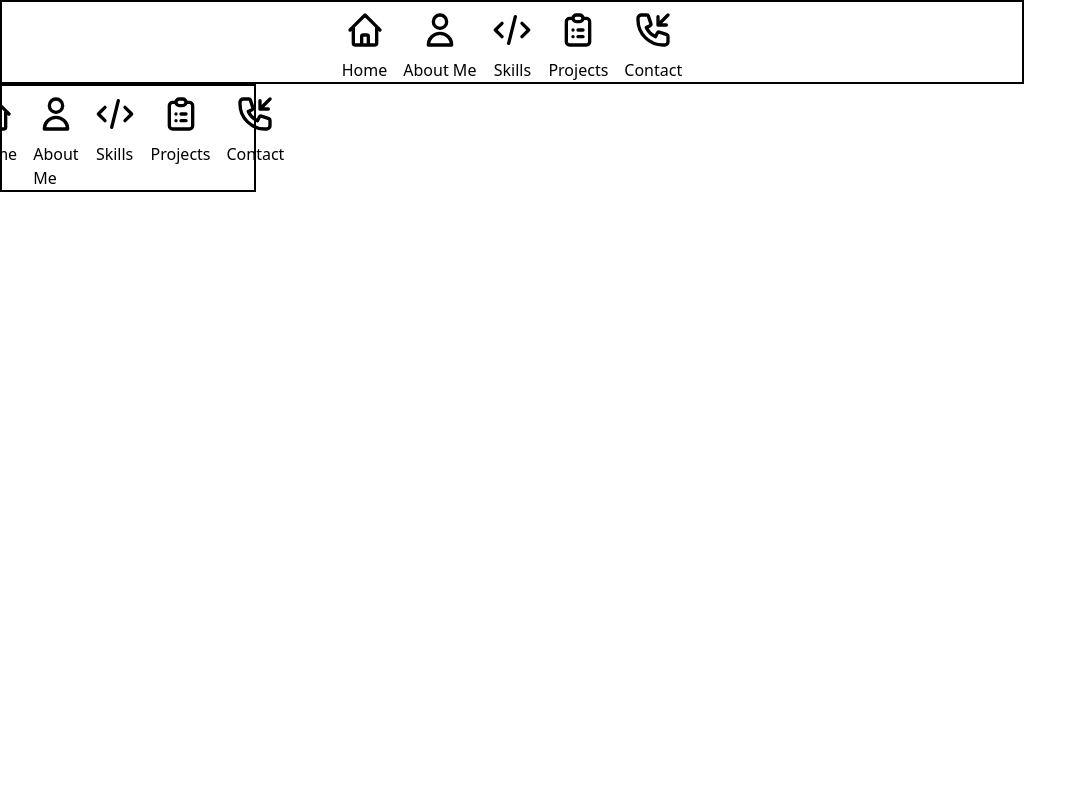
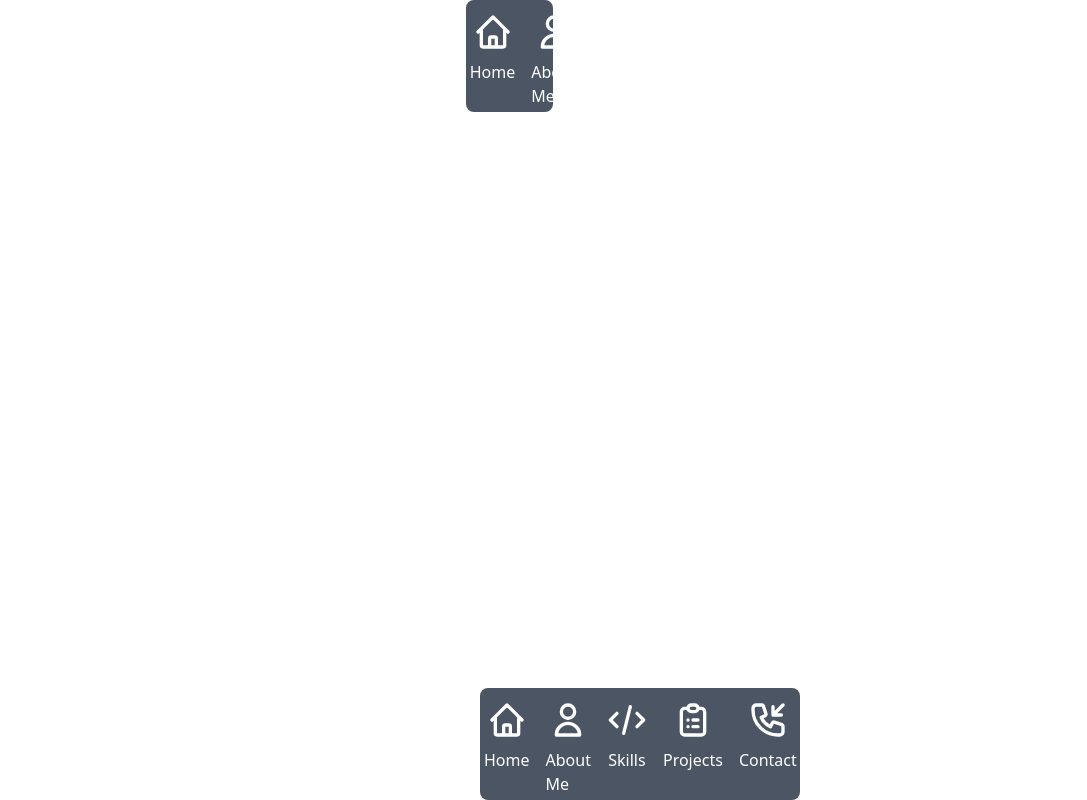
Before and after one commit to smmartprogrammer/partabportfolio, a Next.js app: page /navbar in a window 1280 px wide. Shown: the whole page, without its empty margins (0-1087 px from the left). Built offline with nearby package versions, Linux system fonts and the light colour scheme.

Commit message:
working on navbar

```diff
--- a/app/layout.tsx
+++ b/app/layout.tsx
@@ -14,9 +14,9 @@ export default function RootLayout({
   return (
     <html lang="en">
       <body>
-        <div>
-          <div className="w-[80%]"> {children}</div>
-          <div className="w-[20%] ">
+        <div className="flex flex-col justify-between items-center h-screen">
+          <div className=""> {children}</div>
+          <div className="flex w-full justify-center  ">
             <Navbar />
           </div>
         </div>
--- a/app/navbar/page.tsx
+++ b/app/navbar/page.tsx
@@ -11,8 +11,8 @@ type Props = {};
 
 const Navbar = (props: Props) => {
   return (
-    <div className="border-2 border-black flex justify-center items-center ">
-      <ul className="flex space-x-4 ">
+    <div className="border-4 bg-gray-600 text-white border-gray-600 rounded-lg w-[25%] hover:w-[50%] duration-300 transition ease-in-out  delay-50   ">
+      <ul className="flex space-x-4 justify-evenly ">
         <Link href="/" className="flex flex-col items-center">
           <HomeIcon className="h-14 w-10 " />
           <li>Home</li>
```
